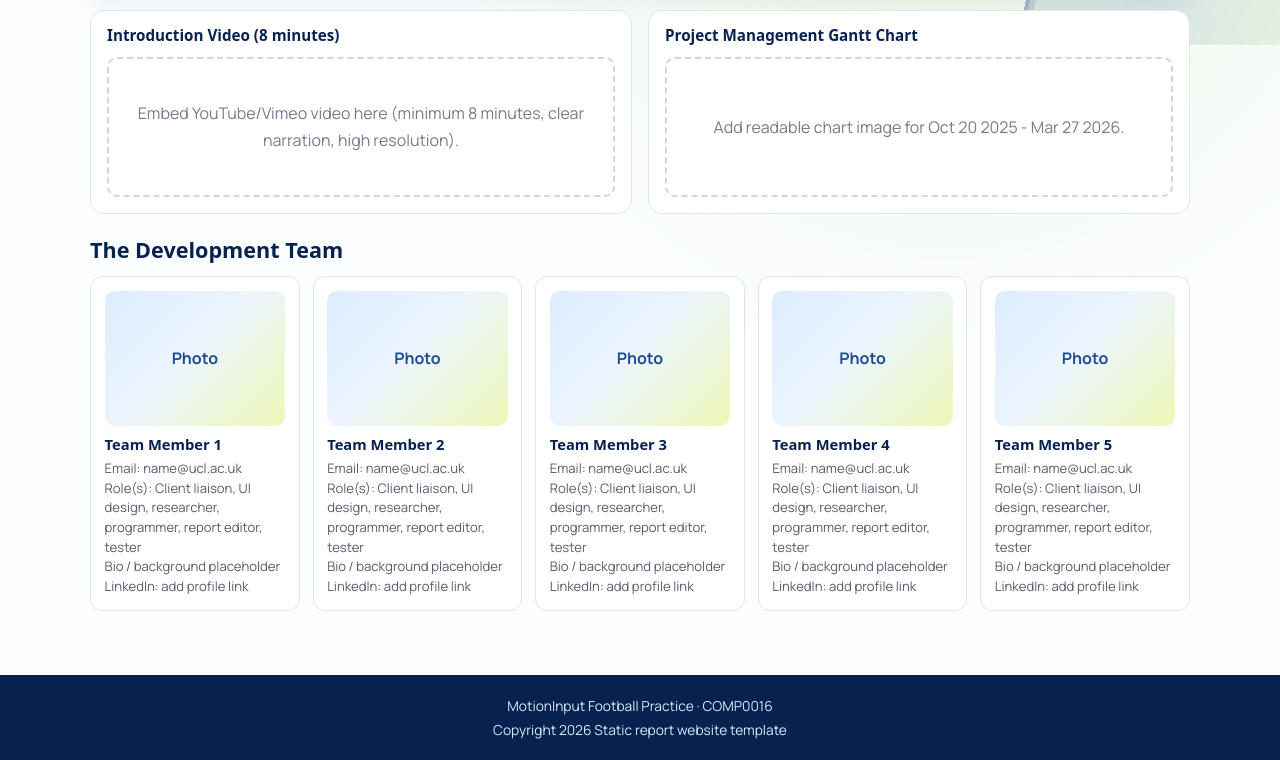
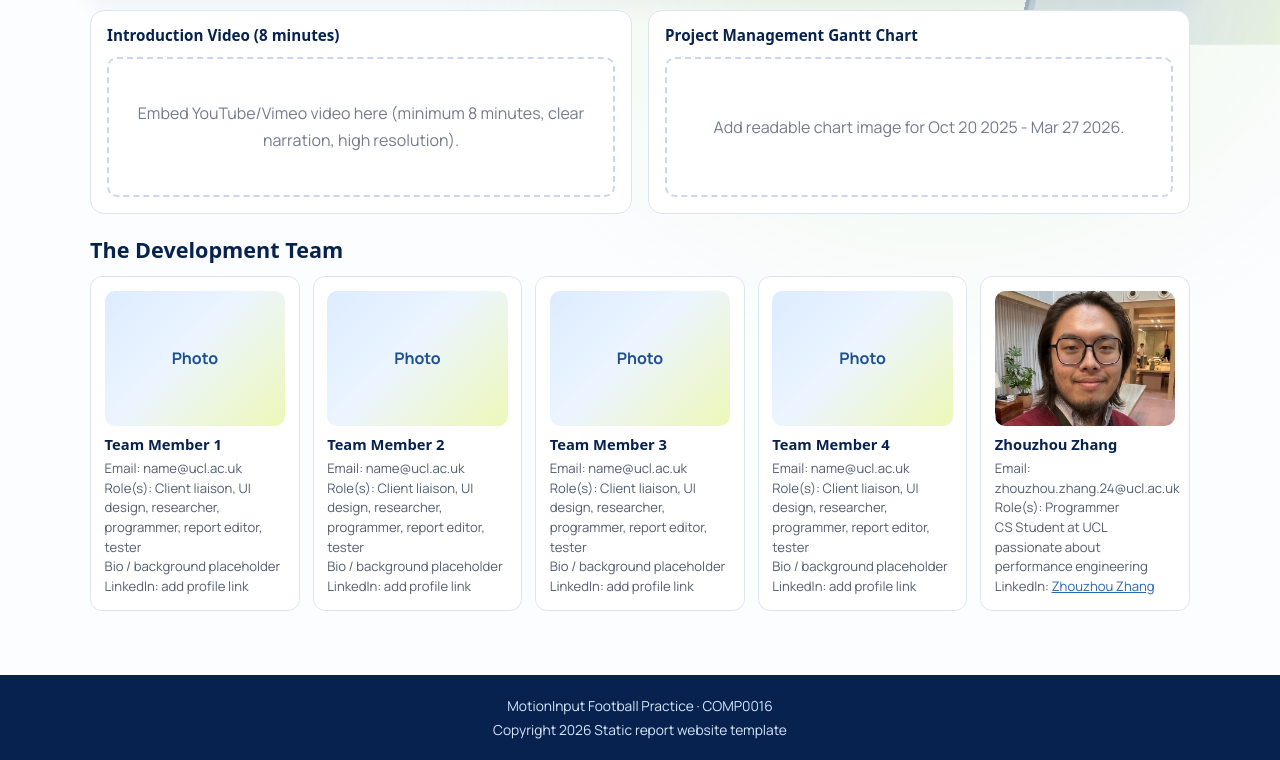
Before and after one commit to Zhou-London/comp0016, a React (Vite) app in the folder website/: page /#/home in a window 1280 px wide. Shown: the part 805-1565 px from the top of the page. Built offline with nearby package versions, Linux system fonts and the light colour scheme; a web font is replaced by a local one.

Commit message:
Fill zhouzhou's detail.

```diff
--- a/website/src/pages/HomePage.jsx
+++ b/website/src/pages/HomePage.jsx
@@ -1,6 +1,22 @@
 import styles from '../App.module.css'
+import zhouzhouPhoto from '../assets/team/zhouzhou.jpg'
 
 export default function HomePage() {
+  const teamMembers = [
+    { name: 'Team Member 1', email: 'name@ucl.ac.uk', roles: 'Client liaison, UI design, researcher, programmer, report editor, tester', bio: 'Bio / background placeholder', linkedin: null, photo: null },
+    { name: 'Team Member 2', email: 'name@ucl.ac.uk', roles: 'Client liaison, UI design, researcher, programmer, report editor, tester', bio: 'Bio / background placeholder', linkedin: null, photo: null },
+    { name: 'Team Member 3', email: 'name@ucl.ac.uk', roles: 'Client liaison, UI design, researcher, programmer, report editor, tester', bio: 'Bio / background placeholder', linkedin: null, photo: null },
+    { name: 'Team Member 4', email: 'name@ucl.ac.uk', roles: 'Client liaison, UI design, researcher, programmer, report editor, tester', bio: 'Bio / background placeholder', linkedin: null, photo: null },
+    {
+      name: 'Zhouzhou Zhang',
+      email: 'zhouzhou.zhang.24@ucl.ac.uk',
+      roles: 'Programmer',
+      bio: 'CS Student at UCL passionate about performance engineering',
+      linkedin: 'https://www.linkedin.com/in/zhouzhou-zhang-aa16b0282/',
+      photo: zhouzhouPhoto,
+    },
+  ]
+
   return (
     <section className={styles.hero}>
       <div className={styles.heroContent}>
@@ -42,14 +58,42 @@ export default function HomePage() {
         <div className={styles.teamBlock}>
           <h2>The Development Team</h2>
           <div className={styles.teamGrid}>
-            {['Team Member 1', 'Team Member 2', 'Team Member 3', 'Team Member 4', 'Team Member 5'].map((name) => (
-              <article key={name} className={styles.teamCard}>
-                <div className={styles.avatarPlaceholder}>Photo</div>
-                <h3>{name}</h3>
-                <p>Email: name@ucl.ac.uk</p>
-                <p>Role(s): Client liaison, UI design, researcher, programmer, report editor, tester</p>
-                <p>Bio / background placeholder</p>
-                <p>LinkedIn: add profile link</p>
+            {teamMembers.map((member) => (
+              <article key={member.name} className={styles.teamCard}>
+                {member.photo ? (
+                  <img
+                    src={member.photo}
+                    alt={member.name}
+                    style={{
+                      width: '100%',
+                      aspectRatio: '4 / 3',
+                      objectFit: 'cover',
+                      borderRadius: 10,
+                      marginBottom: '0.6rem',
+                    }}
+                  />
+                ) : (
+                  <div className={styles.avatarPlaceholder}>Photo</div>
+                )}
+                <h3>{member.name}</h3>
+                <p>Email: {member.email}</p>
+                <p>Role(s): {member.roles}</p>
+                <p>{member.bio}</p>
+                {member.linkedin ? (
+                  <p>
+                    LinkedIn:{' '}
+                    <a
+                      href={member.linkedin}
+                      target="_blank"
+                      rel="noopener noreferrer"
+                      style={{ color: 'var(--green-600)', textDecoration: 'underline' }}
+                    >
+                      {member.name}
+                    </a>
+                  </p>
+                ) : (
+                  <p>LinkedIn: add profile link</p>
+                )}
               </article>
             ))}
           </div>
```
Also changed, not shown: website/src/assets/team/zhouzhou.jpg (added).
